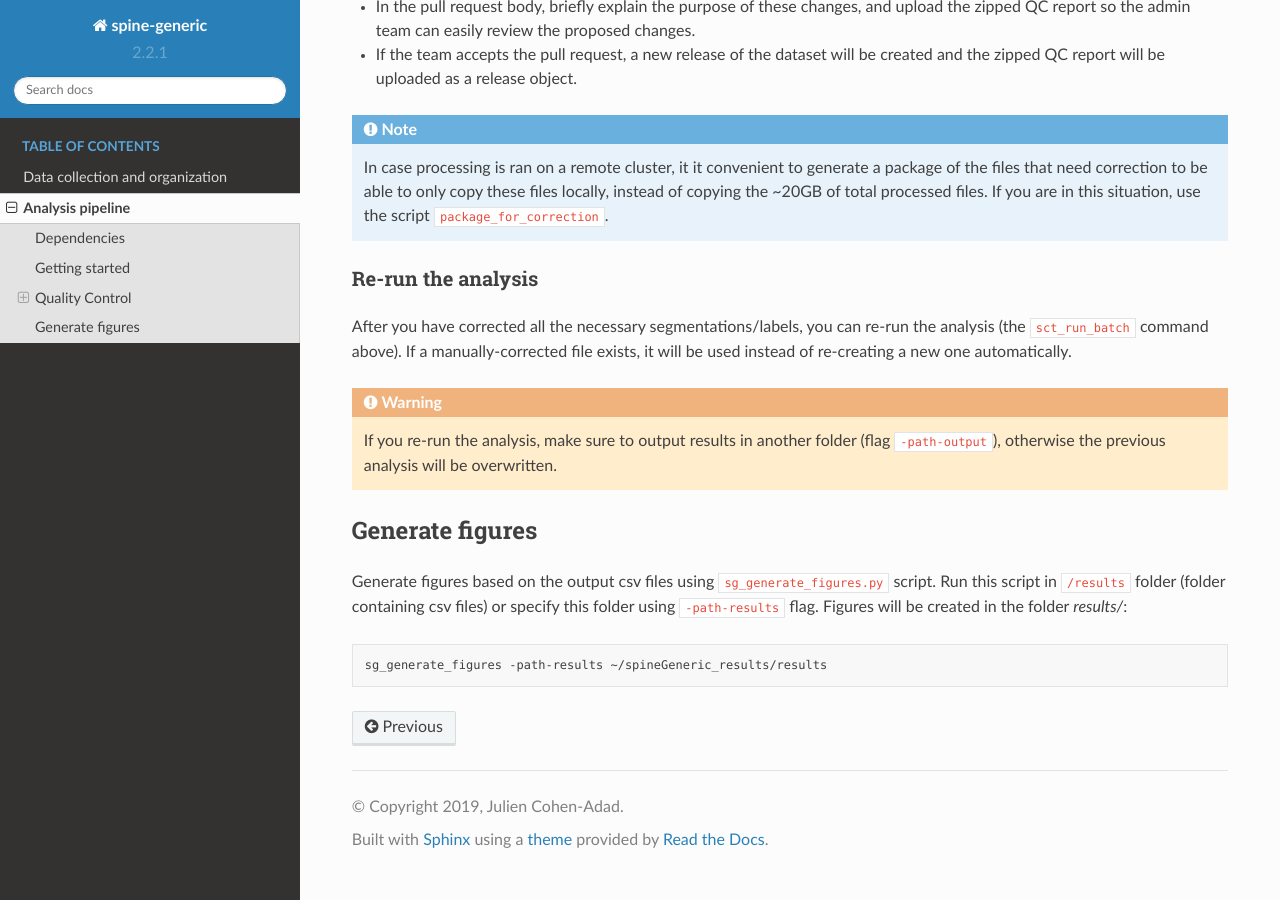
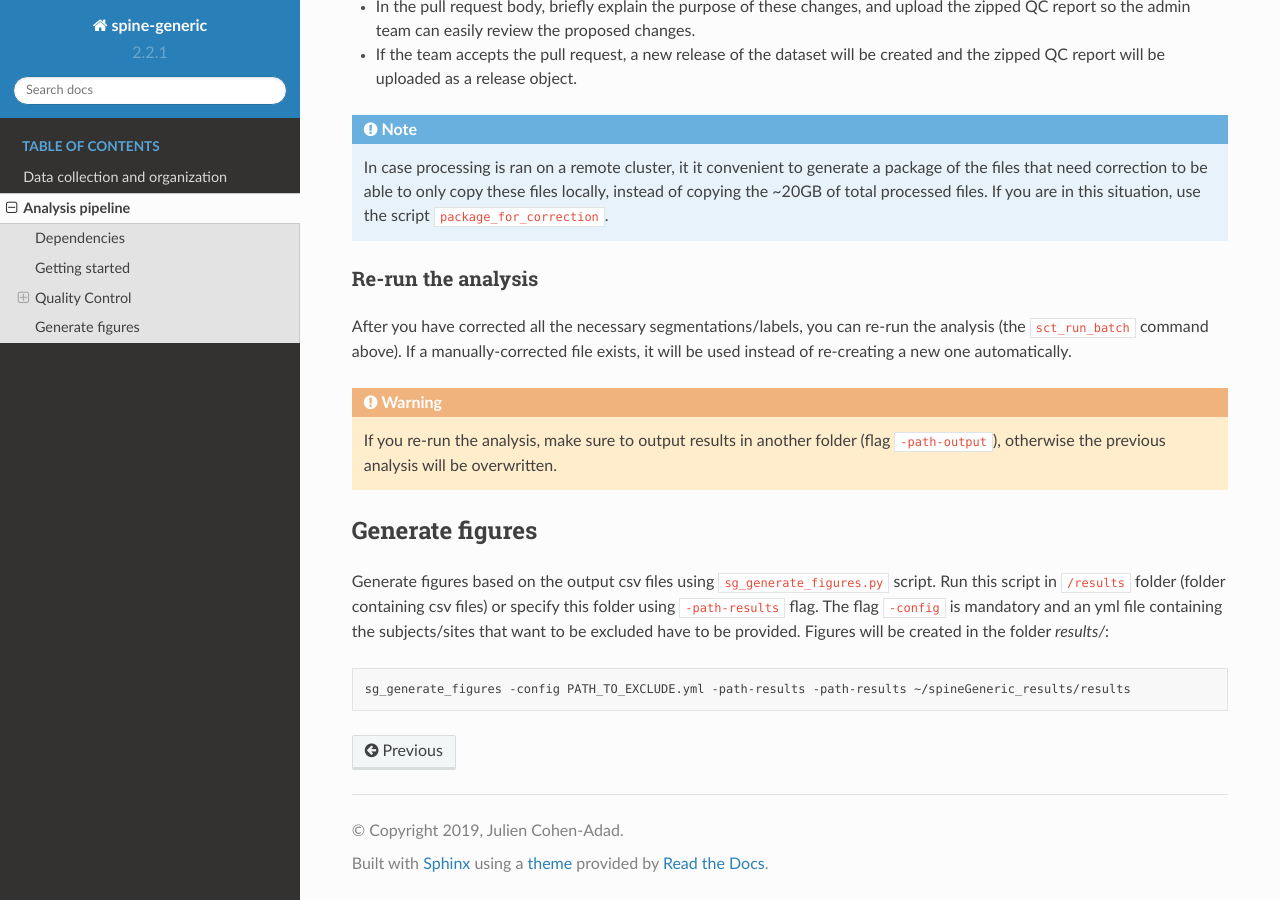
Before and after one commit to spine-generic/spine-generic, a Sphinx documentation site: the page built from docs/analysis_pipeline.rst, in a window 1280 px wide and 900 px high, scrolled down 3966 px. Built offline with Sphinx 7.4.7 and the Read the Docs theme 2.0.0, drawn with Linux system fonts in a browser that asks for light colours.

Commit message:
update doc

```diff
--- a/docs/analysis_pipeline.rst
+++ b/docs/analysis_pipeline.rst
@@ -187,9 +187,10 @@ Generate figures
 ----------------
 
 Generate figures based on the output csv files using ``sg_generate_figures.py`` script. Run this script in ``/results``
-folder (folder containing csv files) or specify this folder using ``-path-results`` flag. Figures will be created in the
-folder `results/`:
+folder (folder containing csv files) or specify this folder using ``-path-results`` flag. The flag ``-config`` is
+mandatory and an yml file containing the subjects/sites that want to be excluded have to be provided. Figures will
+be created in the folder `results/`:
 
 .. code-block:: bash
 
-  sg_generate_figures -path-results ~/spineGeneric_results/results
+  sg_generate_figures -config PATH_TO_EXCLUDE.yml -path-results -path-results ~/spineGeneric_results/results
```
